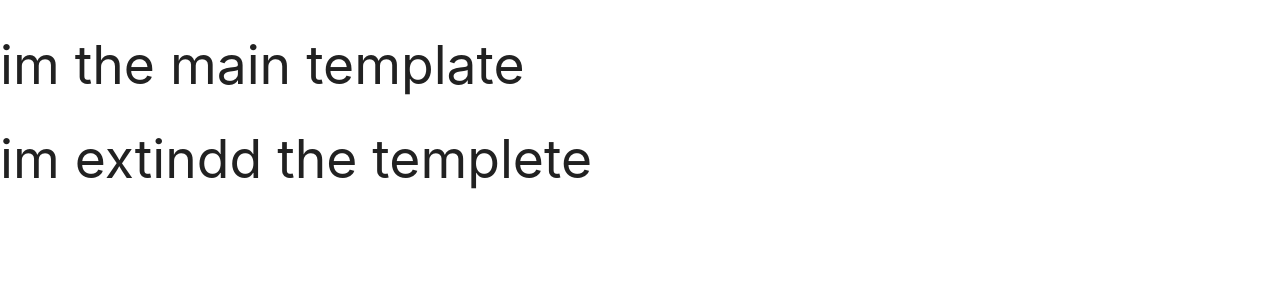
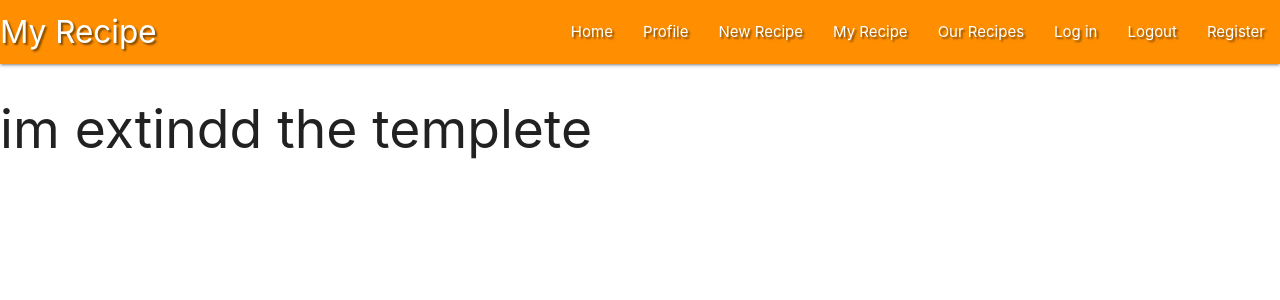
Before and after one commit to gersonvj/My-Recipe, a Flask app: page / in a window 1280 px wide. Shown: the top 300 px of the page. Run offline with Flask 2, Linux system fonts and the light colour scheme; data that the repository does not hold is empty; some libraries are stand-ins or nearby versions.

Commit message:
add materialize navbar and sidenav

```diff
--- a/static/css/style.css
+++ b/static/css/style.css
@@ -0,0 +1,3 @@
+.text-shadow {
+    text-shadow: 2px 2px 2px rgba(0,0,0,0.5);
+}
--- a/templates/base.html
+++ b/templates/base.html
@@ -12,7 +12,38 @@
 </head>
 <body>
 
-    <h2> im the main template</h2>
+    <header>
+        <!--top sidebar-->
+        <nav class="nav-wrapper text-shadow amber darken-3">
+            <div class="nav-wrapper">
+                <a href="{{ url_for('get_ingredients')}}" class="brand-logo">My Recipe</a>
+                <a href="#" data-target="mobile-demo" class="sidenav-trigger"><i class="fas fa-bars"></i></a>
+                <ul class="right hide-on-med-and-down">
+                    <li><a href="{{ url_for('get_ingredients')}}">Home</a></li>
+                    <li><a href="#">Profile</a></li>
+                    <li><a href="#">New Recipe</a></li>
+                    <li><a href="#">My Recipe</a></li>
+                    <li><a href="#">Our Recipes</a></li>
+                    <li><a href="#">Log in</a></li>
+                    <li><a href="#">Logout</a></li>
+                    <li><a href="#">Register</a></li>
+                </ul>
+            </div>
+        </nav>
+
+        <ul class="sidenav" id="mobile-demo">
+            <li><h4 class="center-align text-shadow amber-text text-darken-3">My Recipe</h4></li>
+            <li><a href="{{ url_for('get_ingredients')}}">Home</a></li>
+            <li><a href="#">Profile</a></li>
+            <li><a href="#">New Recipe</a></li>
+            <li><a href="#">My Recipe</a></li>
+            <li><a href="#">Our Recipes</a></li>
+            <li><a href="#">Log in</a></li>
+            <li><a href="#">Logout</a></li>
+            <li><a href="#">Register</a></li>
+        </ul>
+    </header>
+
     {% block content %}
     {% endblock %}
 
```
